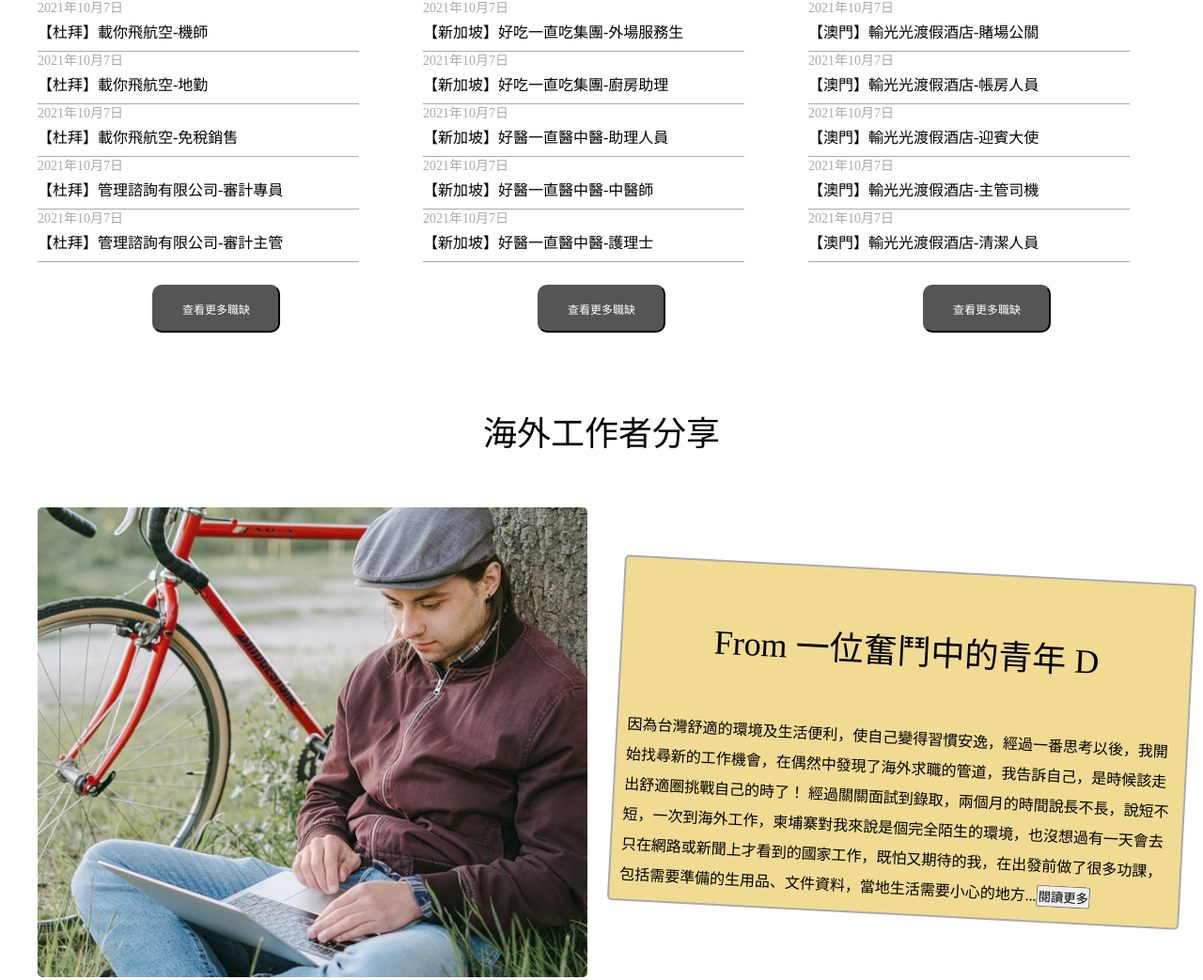
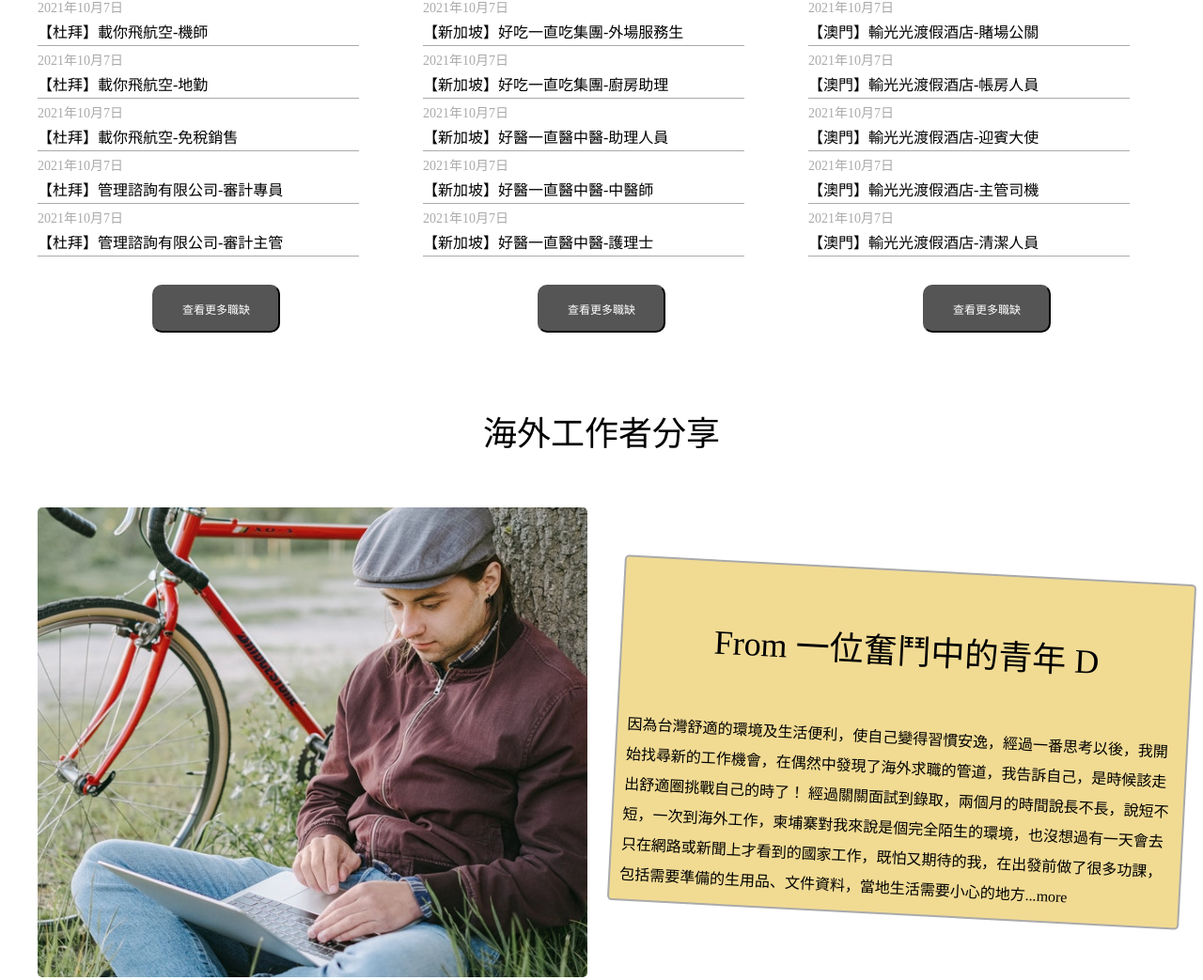
Before and after one commit to david811005/CDf-103-06, a plain HTML site: page index.html in a window 1280 px wide. Shown: the part 1166-2209 px from the top of the page at 94% size. Drawn offline with nearby package versions, Linux system fonts and the light colour scheme.

Commit message:
index job padding

```diff
--- a/index.html
+++ b/index.html
@@ -201,13 +201,10 @@
        .job .txt .job-link{
            position: relative;
            padding: 20px 0px;
-
-
        }
        .job .txt .job-link a{
            text-decoration: none;
            color: #000;
-
        }
        .job .txt .job-link::after{
            content: '2021年10月7日';
@@ -221,7 +218,7 @@
            content: '';
            border-bottom: solid 1px #aaa;
            position: absolute;
-           bottom: 8px;
+           bottom: 14px;
            left: 0;
            width: 90%;
            height: 0%;
@@ -238,7 +235,6 @@
            border-radius: 10px;
            font-size: 12px;
            text-decoration: none;
-
        }
        .main-about .container .pic{
             width: 100%;
@@ -266,6 +262,10 @@
             transform: rotate(3deg);
             flex-shrink: 0;
             background-color: rgba(241, 219, 147, 1);
+        }
+        .main-about a{
+            text-decoration: none;
+            color:#000;
         }
         .main-about .row{
             align-items: center;
@@ -549,7 +549,7 @@
                     <div class="txt">
                         <h2>From 一位奮鬥中的青年 D</h2>
                         <p>因為台灣舒適的環境及生活便利，使自己變得習慣安逸，經過一番思考以後，我開始找尋新的工作機會，在偶然中發現了海外求職的管道，我告訴自己，是時候該走出舒適圈挑戰自己的時了！
-                        經過關關面試到錄取，兩個月的時間說長不長，說短不短，一次到海外工作，柬埔寨對我來說是個完全陌生的環境，也沒想過有一天會去只在網路或新聞上才看到的國家工作，既怕又期待的我，在出發前做了很多功課，包括需要準備的生用品、文件資料，當地生活需要小心的地方...<button>閱讀更多</button></p>
+                        經過關關面試到錄取，兩個月的時間說長不長，說短不短，一次到海外工作，柬埔寨對我來說是個完全陌生的環境，也沒想過有一天會去只在網路或新聞上才看到的國家工作，既怕又期待的我，在出發前做了很多功課，包括需要準備的生用品、文件資料，當地生活需要小心的地方...<a href="read-more">more</a></p>
                     </div>
 
 
```
